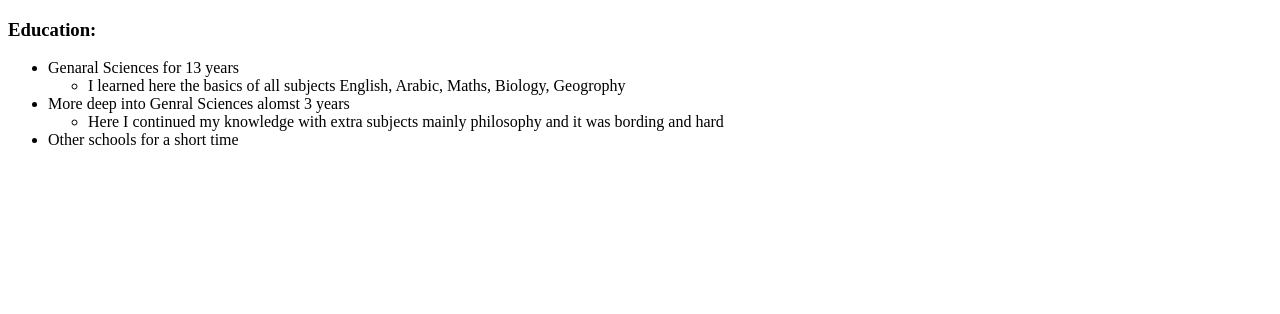
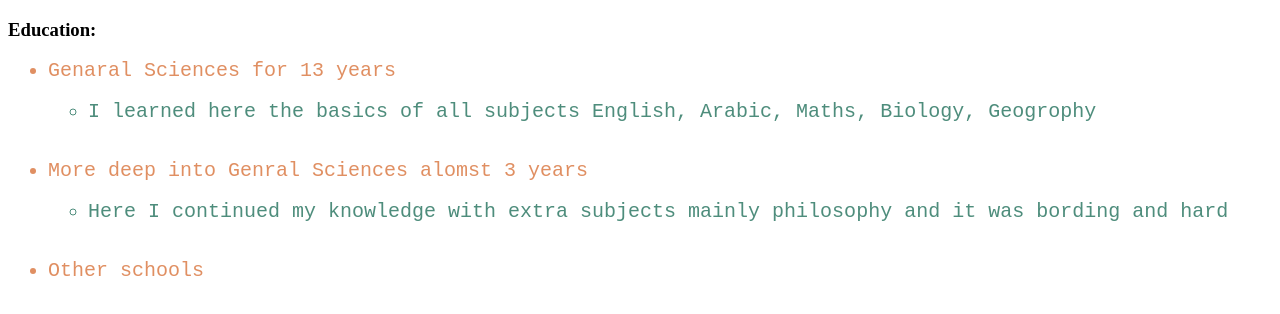
Before and after one commit to remonzi/Bintul-Islam, a plain HTML site: page Education.html in a window 1280 px wide. Drawn offline with Linux system fonts and the light colour scheme.

Commit message:
Update Education.html

```diff
--- a/Education.html
+++ b/Education.html
@@ -3,19 +3,22 @@
   <head>
     <meta charset="utf-8">
     <title>Bintul Islam-Education</title>
+    <link rel="stylesheet" href="css/styles.css">
+    <link rel="icon" href="favicon(4).ico">
   </head>
   <body>
     <h3><strong>Education:</strong></h3>
     <ul>
-      <li>Genaral Sciences for 13 years</li>
+      <li style="color: #e08f62; font-family: monospace;  font-size: 20px;">Genaral Sciences for 13 years</li><br>
         <ul>
-          <li>I learned here the basics of all subjects English, Arabic, Maths, Biology, Geogrophy</li>
+          <li style="color:#4e8d7c; font-family: monospace;  font-size: 20px;">I learned here the basics of all subjects English, Arabic, Maths, Biology, Geogrophy</li><br> <br>
         </ul>
-      <li> More deep into Genral Sciences alomst 3 years</li>
+      <li style="color: #e08f62; font-family: monospace;  font-size: 20px;"> More deep into Genral Sciences alomst 3 years</li><br>
         <ul>
-          <li>Here I continued my knowledge with extra subjects mainly philosophy and it was bording and hard</li>
+          <li style="color:#4e8d7c; font-family: monospace;  font-size: 20px;">Here I continued my knowledge with extra subjects mainly philosophy and it was bording and hard</li>
+          <br> <br>
         </ul>
-      <li>Other schools for a short time</li>
+      <li style="color: #e08f62; font-family: monospace;  font-size: 20px;"> Other schools</li>
     </ul>
 
 
```
